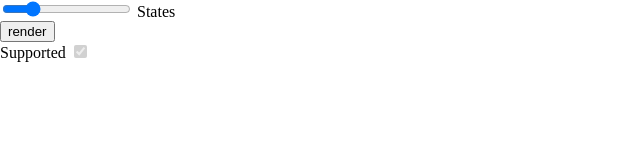
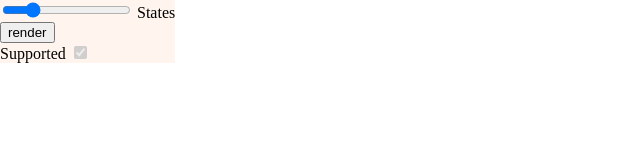
Before and after one commit to rbtcollins/demons, a website built with webpack: page webgpu.htm in a window 1280 px wide. Shown: the whole page, without its empty margins (0-640 px from the left). Built offline with nearby package versions, Linux system fonts and the light colour scheme.

Commit message:
Nicer layout

```diff
--- a/webgpu.htm
+++ b/webgpu.htm
@@ -19,20 +19,27 @@
             height: 100%;
             display: flex;
             align-items: start;
-            justify-content: center;
+            justify-content: left;
             flex-direction: column;
         }
 
         canvas {
+
+            top: 5px;
             margin: 0 auto;
             padding: 0;
+            border: 1;
             display: block;
+            box-sizing: border-box;
+            width: 100%;
+            height: 100%;
+            /* z-index: 10; */
         }
 
-        #canvasholder {
-            width: 100%;
-            height: 100%;
-            box-sizing: border-box;
+        .controls {
+            position: absolute;
+            z-index: 5;
+            background-color: seashell;
         }
 
     </style>
@@ -50,13 +57,8 @@
             <span id="supported"></span>
         </div>
     </div>
-    <div id="canvasholder">
-        <canvas id="c"></canvas>
-    </div>
+    <canvas id="c"></canvas>
     <script src="webgpu.js" />
-    <script>
-
-    </script>
 </body>
 
 </html>
--- a/webgpu.js
+++ b/webgpu.js
@@ -84,14 +84,12 @@
 
         return buffer;
     }
-    const canvasHolder = document.getElementById('canvasholder');
-    if (canvasHolder === null) throw 'missing canvasholder element';
     const canvas = document.querySelector("canvas");
     if (canvas === null) {
         throw 'missing canvas';
     }
-    const width = canvasHolder.scrollWidth;
-    const height = canvasHolder.scrollHeight;
+    const width = canvas.scrollWidth;
+    const height = canvas.scrollHeight;
     console.log(width, height);
     canvas.width = width;
     canvas.height = height;
```
